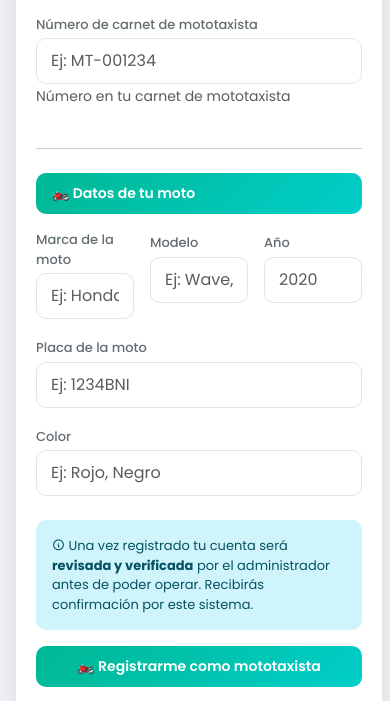
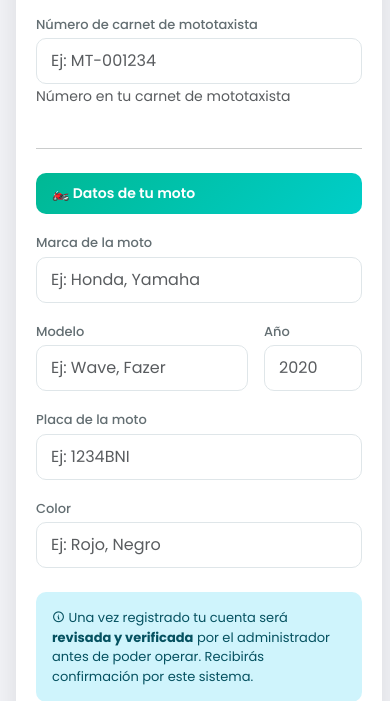
Before and after one commit to gimii565/rutaya, a Flask app: page /driver/register in a window 390 px wide. Shown: the part 1164-1865 px from the top of the page. Run offline with Flask 3, Linux system fonts and the light colour scheme; data that the repository does not hold is empty; some libraries are stand-ins or nearby versions.

Commit message:
Fix responsive datos moto

```diff
--- a/app/templates/driver/register.html
+++ b/app/templates/driver/register.html
@@ -123,21 +123,21 @@
                 </div>
 
                 <div class="row">
-                    <div class="col-md-4 mb-3">
+                    <div class="col-12 mb-3">
                         {{ form.brand.label(class="form-label") }}
                         {{ form.brand(class="form-control", placeholder="Ej: Honda, Yamaha") }}
                         {% for error in form.brand.errors %}
                             <small class="text-danger">{{ error }}</small>
                         {% endfor %}
                     </div>
-                    <div class="col-md-4 mb-3">
+                    <div class="col-8 mb-3">
                         {{ form.model.label(class="form-label") }}
                         {{ form.model(class="form-control", placeholder="Ej: Wave, Fazer") }}
                         {% for error in form.model.errors %}
                             <small class="text-danger">{{ error }}</small>
                         {% endfor %}
                     </div>
-                    <div class="col-md-4 mb-3">
+                    <div class="col-4 mb-3">
                         {{ form.year.label(class="form-label") }}
                         {{ form.year(class="form-control", placeholder="2020") }}
                         {% for error in form.year.errors %}
```
